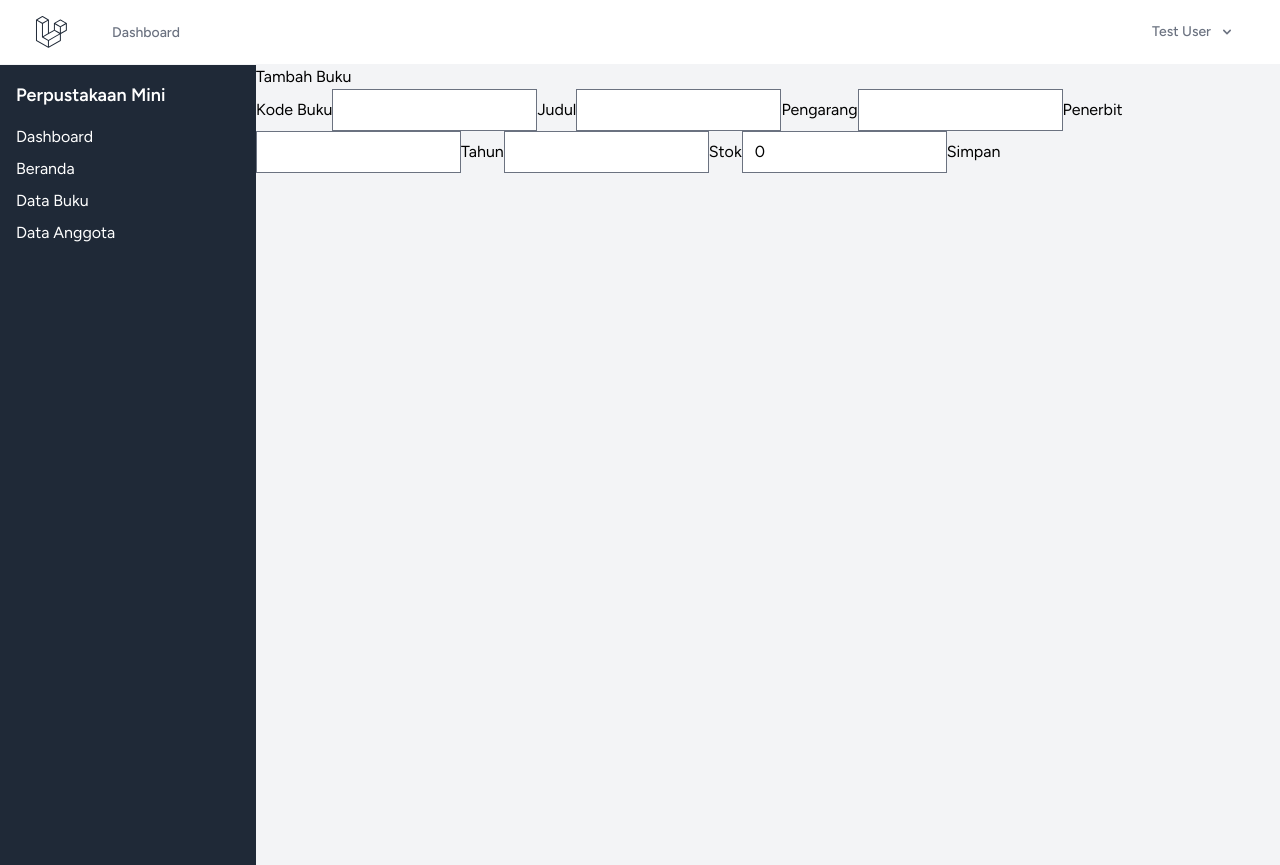
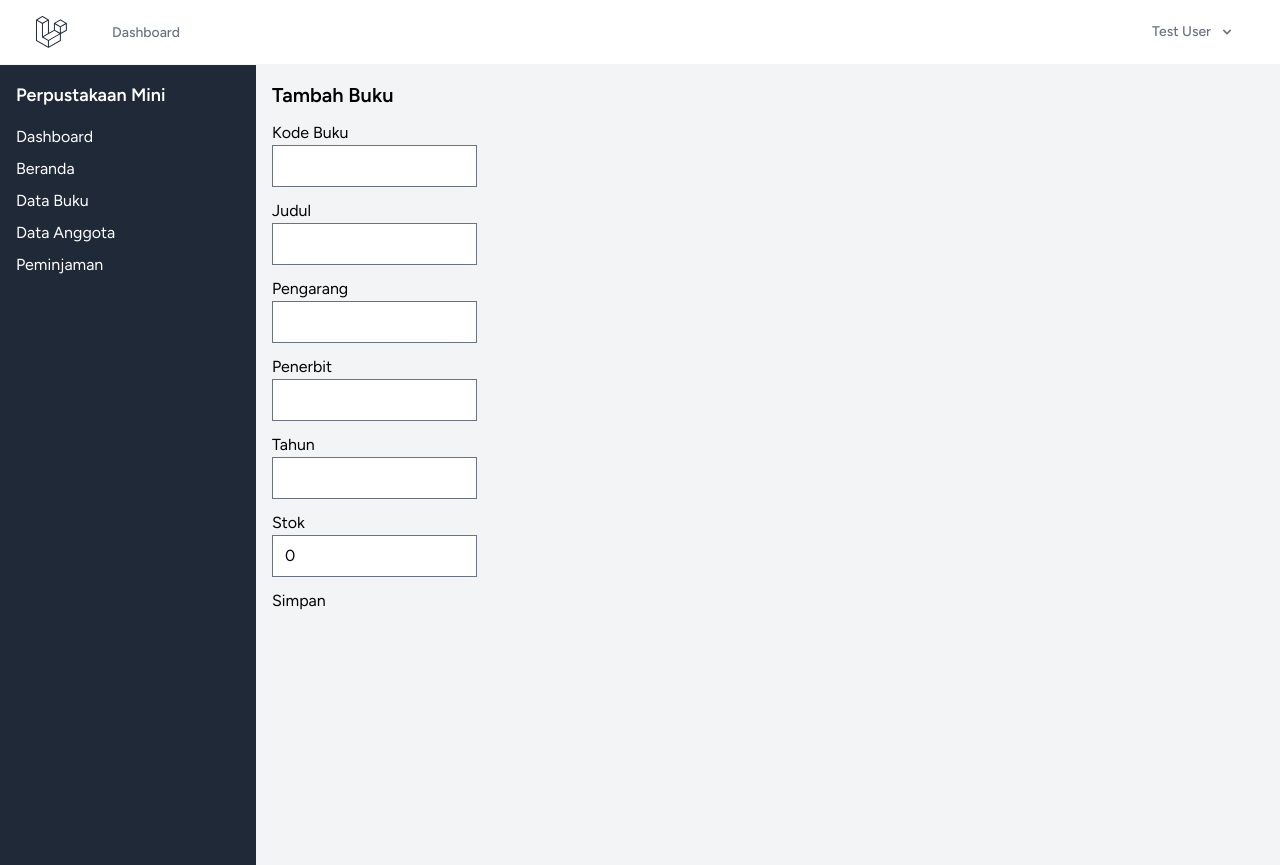
Before and after one commit to najlasaidahsamsu/perpus-app, a Laravel app: page /books/create in a window 1280 px wide. Run offline with Laravel 12, Linux system fonts and the light colour scheme; the visitor is signed in with stand-in values (Sample User, id 1); data comes from the database, SQL or seed files in the repository; style sheets or scripts are compiled from the project's sources; some libraries are stand-ins or nearby versions.

Commit message:
Pertemuan 11 – Perapian tampilan buku dan modul peminjaman

```diff
--- a/resources/js/Components/Sidebar.vue
+++ b/resources/js/Components/Sidebar.vue
@@ -13,7 +13,11 @@ import { Link } from '@inertiajs/vue3';
             <Link href="/books" class="block hover:text-gray-300">Data Buku</Link>
             <!-- Baris baru: menu menuju daftar anggota, href harus sama dengan
             Route::resource('members', ...) -->
+
             <Link href="/members" class="block hover:text-gray-300">Data Anggota</Link>
+
+            <!-- Menu menuju daftar peminjaman -->
+            <Link href="/loans" class="block hover:text-gray-300">Peminjaman</Link>
         </nav>
     </aside>
 </template>
--- a/resources/js/Pages/Books/Create.vue
+++ b/resources/js/Pages/Books/Create.vue
@@ -1,9 +1,6 @@
-
 <script setup>
 import AuthenticatedLayout from '@/Layouts/AuthenticatedLayout.vue';
 import { useForm } from '@inertiajs/vue3';
-import { ref, watch, onBeforeUnmount } from 'vue';
-import axios from 'axios';
 
 // useForm membuat sebuah objek form yang otomatis mengelola nilai input dan pesan error
 const form = useForm({
@@ -15,120 +12,73 @@ const form = useForm({
     stok: 0,
 });
 
-// Status validasi kode buku
-const statusKode = ref('');
-let timer = null;
-let controller = null;
-
-// Mengecek kode buku secara real-time
-watch(() => form.kode_buku, (kode) => {
-    clearTimeout(timer);
-
-    // Membatalkan request sebelumnya jika masih berjalan
-    if (controller) {
-        controller.abort();
-    }
-
-    // Jika input kosong, status dikembalikan
-    if (!kode.trim()) {
-        statusKode.value = '';
-        return;
-    }
-
-    statusKode.value = 'mengecek';
-
-    // Memberikan jeda 500ms sebelum mengirim request
-    timer = setTimeout(async () => {
-        controller = new AbortController();
-
-        try {
-            const response = await axios.get(route('books.cek-kode'), {
-                params: {
-                    kode_buku: kode
-                },
-                signal: controller.signal
-            });
-
-            statusKode.value = response.data.tersedia
-                ? 'tersedia'
-                : 'terpakai';
-
-        } catch (error) {
-            if (error.name !== 'CanceledError' && !axios.isCancel(error)) {
-                statusKode.value = '';
-                console.error('Gagal mengecek kode buku:', error);
-            }
-        }
-    }, 500);
-});
-
-// Membersihkan timer dan request ketika komponen ditutup
-onBeforeUnmount(() => {
-    clearTimeout(timer);
-
-    if (controller) {
-        controller.abort();
-    }
-});
-
-// Dipanggil ketika tombol submit diklik
+// Dipanggil kembali saat tombol submit diklik
 function submit() {
-    // Mengirim data form ke route books.store
+    // Mengirim data form ke route books.store, yaitu method store() pada BookController
     form.post(route('books.store'));
 }
 </script>
 
 <template>
     <AuthenticatedLayout>
-        <h1>Tambah Buku</h1>
+        <div class="p-4">
+            <h1 class="text-xl font-bold">Tambah Buku</h1>
 
-        <form @submit.prevent="submit">
-            <!-- @submit.prevent mencegah form reload halaman, lalu menjalankan function submit() -->
+            <!-- @submit.prevent mencegah form reload halaman, lalu menjalankan submit() -->
+            <!-- space-y-3: jarak antar kelompok isian; setiap isian dibungkus div -->
+            <form @submit.prevent="submit" class="mt-3 space-y-3">
+                <div>
+                    <!-- label class="block": label tampil sebagai baris sendiri -->
+                    <label class="block">Kode Buku</label>
+                    <input v-model="form.kode_buku" type="text">
+                    <!-- Menampilkan pesan error dari validasi Laravel jika ada -->
+                    <div v-if="form.errors.kode_buku" class="text-red-600">
+                        {{ form.errors.kode_buku }}
+                    </div>
+                </div>
 
-            <label>Kode Buku</label>
-            <input v-model="form.kode_buku" type="text">
+                <div>
+                    <label class="block">Judul</label>
+                    <input v-model="form.judul" type="text">
+                    <div v-if="form.errors.judul" class="text-red-600">
+                        {{ form.errors.judul }}
+                    </div>
+                </div>
 
-            <!-- Menampilkan status pengecekan kode buku -->
-            <span v-if="statusKode === 'mengecek'">
-                Sedang mengecek kode buku...
-            </span>
+                <div>
+                    <label class="block">Pengarang</label>
+                    <input v-model="form.pengarang" type="text">
+                    <div v-if="form.errors.pengarang" class="text-red-600">
+                        {{ form.errors.pengarang }}
+                    </div>
+                </div>
 
-            <span v-if="statusKode === 'tersedia'" style="color: green;">
-                Kode buku tersedia
-            </span>
+                <div>
+                    <label class="block">Penerbit</label>
+                    <input v-model="form.penerbit" type="text">
+                    <div v-if="form.errors.penerbit" class="text-red-600">
+                        {{ form.errors.penerbit }}
+                    </div>
+                </div>
 
-            <span v-if="statusKode === 'terpakai'" style="color: red;">
-                Kode buku sudah digunakan
-            </span>
+                <div>
+                    <label class="block">Tahun</label>
+                    <input v-model="form.tahun" type="text">
+                    <div v-if="form.errors.tahun" class="text-red-600">
+                        {{ form.errors.tahun }}
+                    </div>
+                </div>
 
-            <!-- Menampilkan pesan error dari validasi Laravel jika ada -->
-            <span v-if="form.errors.kode_buku" style="color: red;">
-                {{ form.errors.kode_buku }}
-            </span>
+                <div>
+                    <label class="block">Stok</label>
+                    <input v-model="form.stok" type="number">
+                    <div v-if="form.errors.stok" class="text-red-600">
+                        {{ form.errors.stok }}
+                    </div>
+                </div>
 
-            <label>Judul</label>
-            <input v-model="form.judul" type="text">
-            <span v-if="form.errors.judul">{{ form.errors.judul }}</span>
-
-            <label>Pengarang</label>
-            <input v-model="form.pengarang" type="text">
-            <span v-if="form.errors.pengarang">{{ form.errors.pengarang }}</span>
-
-            <label>Penerbit</label>
-            <input v-model="form.penerbit" type="text">
-
-            <label>Tahun</label>
-            <input v-model="form.tahun" type="text">
-
-            <label>Stok</label>
-            <input v-model="form.stok" type="number">
-
-            <button
-                type="submit"
-                :disabled="form.processing || statusKode === 'terpakai' || statusKode === 'mengecek'"
-            >
-                Simpan
-            </button>
-        </form>
+                <button type="submit" :disabled="form.processing">Simpan</button>
+            </form>
+        </div>
     </AuthenticatedLayout>
 </template>
--- a/resources/js/Pages/Books/Edit.vue
+++ b/resources/js/Pages/Books/Edit.vue
@@ -2,7 +2,7 @@
 import AuthenticatedLayout from '@/Layouts/AuthenticatedLayout.vue';
 import { useForm } from '@inertiajs/vue3';
 
-// 'book' diterima dari BookController@edit (Langkah 2), berisi data lama buku ini
+// 'book' diterima dari BookController@edit, berisi data lama buku ini
 const props = defineProps({
     book: Object,
 });
@@ -19,35 +19,69 @@ const form = useForm({
 
 function submit() {
     // form.put() (bukan form.post() seperti pada Create.vue) karena ini operasi Update
-    // route('books.update', props.book.id) merujuk ke method update() pada Langkah 2
+    // route('books.update', props.book.id) merujuk ke method update() pada BookController
     form.put(route('books.update', props.book.id));
 }
 </script>
 
 <template>
     <AuthenticatedLayout>
-        <h1>Edit Buku</h1>
+        <div class="p-4">
+            <h1 class="text-xl font-bold">Edit Buku</h1>
 
-        <form @submit.prevent="submit">
-            <label>Kode Buku</label>
+            <form @submit.prevent="submit" class="mt-3 space-y-3">
+                <div>
+                    <label class="block">Kode Buku</label>
                     <input v-model="form.kode_buku" type="text">
-            <span v-if="form.errors.kode_buku">{{ form.errors.kode_buku }}</span>
+                    <div v-if="form.errors.kode_buku" class="text-red-600">
+                        {{ form.errors.kode_buku }}
+                    </div>
+                </div>
 
-            <label>Judul</label>
+                <div>
+                    <label class="block">Judul</label>
                     <input v-model="form.judul" type="text">
+                    <div v-if="form.errors.judul" class="text-red-600">
+                        {{ form.errors.judul }}
+                    </div>
+                </div>
 
-            <label>Pengarang</label>
+                <div>
+                    <label class="block">Pengarang</label>
                     <input v-model="form.pengarang" type="text">
+                    <div v-if="form.errors.pengarang" class="text-red-600">
+                        {{ form.errors.pengarang }}
+                    </div>
+                </div>
 
-            <label>Penerbit</label>
+                <div>
+                    <label class="block">Penerbit</label>
                     <input v-model="form.penerbit" type="text">
+                    <div v-if="form.errors.penerbit" class="text-red-600">
+                        {{ form.errors.penerbit }}
+                    </div>
+                </div>
 
-            <label>Tahun</label>
+                <div>
+                    <label class="block">Tahun</label>
                     <input v-model="form.tahun" type="text">
+                    <div v-if="form.errors.tahun" class="text-red-600">
+                        {{ form.errors.tahun }}
+                    </div>
+                </div>
 
-            <label>Stok</label>
+                <div>
+                    <label class="block">Stok</label>
                     <input v-model="form.stok" type="number">
-<button type="submit">Simpan Perubahan</button>
+                    <div v-if="form.errors.stok" class="text-red-600">
+                        {{ form.errors.stok }}
+                    </div>
+                </div>
+
+                <button type="submit" :disabled="form.processing">
+                    Simpan Perubahan
+                </button>
             </form>
+        </div>
     </AuthenticatedLayout>
 </template>
--- a/resources/js/Pages/Books/Index.vue
+++ b/resources/js/Pages/Books/Index.vue
@@ -113,67 +113,80 @@ onBeforeUnmount(() => {
 });
 </script>
 
+
 <template>
     <AuthenticatedLayout>
-        <h1>Data Buku</h1>
+        <!-- Perbaikan tampilan: seluruh isi dibungkus div p-4 (jarak dalam) seperti halaman Anggota -->
+        <div class="p-4">
+            <h1 class="text-xl font-bold">Data Buku</h1>
 
             <!-- Flash message: Menampilkan pesan sukses dari session jika ada -->
-        <div v-if="$page.props.flash.success" class="alert alert-success" style="color: red; margin-bottom: 10px;">
+            <div v-if="$page.props.flash.success" class="my-2 text-green-700">
                 {{ $page.props.flash.success }}
             </div>
 
+            <div class="my-3 flex items-center gap-3">
                 <!-- Link menuju form tambah buku, akan diarahkan ke Books/Create.vue -->
                 <Link href="/books/create">+ Tambah Buku</Link>
 
-        <!-- Tidak ada lagi @keyup.enter: pencarian berjalan otomatis lewat -->
-        <!-- watch(keyword) -->
+                <!-- Pencarian berjalan otomatis melalui watch(keyword) -->
                 <input
                     v-model="keyword"
                     type="text"
-            placeholder="Cari judul, pengarang, atau penerbit..."
+                    placeholder="Ketik judul atau pengarang..."
                 >
 
                 <!-- Penanda bahwa permintaan AJAX sedang berjalan -->
-        <span v-if="sedangMencari">Mencari...</span>
+                <span v-if="sedangMencari" class="text-gray-500">Mencari...</span>
+            </div>
 
             <!-- Pesan jika permintaan AJAX gagal -->
-        <p v-if="pesanError">{{ pesanError }}</p>
+            <div v-if="pesanError" class="my-2 text-red-600">{{ pesanError }}</div>
 
-        <table>
+            <!-- Tabel data buku -->
+            <table class="border-collapse">
                 <thead>
                     <tr>
-                    <th>Kode</th>
-                    <th>Judul</th>
-                    <th>Pengarang</th>
-                    <th>Stok</th>
-                    <th>Aksi</th>
+                        <th class="border px-3 py-2">Kode</th>
+                        <th class="border px-3 py-2">Judul</th>
+                        <th class="border px-3 py-2">Pengarang</th>
+                        <th class="border px-3 py-2">Stok</th>
+                        <th class="border px-3 py-2">Aksi</th>
                     </tr>
                 </thead>
 
                 <tbody>
-                <!-- v-for kini membaca daftarBuku (hasil pencarian atau daftar -->
-                <!-- bawaan), bukan books.data -->
+                    <!-- v-for membaca daftarBuku (hasil pencarian atau daftar bawaan) -->
                     <tr v-for="book in daftarBuku" :key="book.id">
-                    <td>{{ book.kode_buku }}</td>
-                    <td>{{ book.judul }}</td>
-                    <td>{{ book.pengarang }}</td>
-                    <td>{{ book.stok }}</td>
-                    <td>
-                        <!-- Link menuju form edit buku, akan diarahkan ke -->
-                        <!-- Books/Edit.vue -->
-                        <Link :href="`/books/${book.id}/edit`">Edit</Link>
+                        <td class="border px-3 py-2">{{ book.kode_buku }}</td>
+                        <td class="border px-3 py-2">{{ book.judul }}</td>
+                        <td class="border px-3 py-2">{{ book.pengarang }}</td>
+                        <td class="border px-3 py-2">{{ book.stok }}</td>
+                        <td class="border px-3 py-2">
+                            <!-- Link menuju form edit buku -->
+                            <Link :href="`/books/${book.id}/edit`" class="mr-3">Edit</Link>
 
-                        <!-- Tombol hapus buku, memanggil function hapus() di -->
-                        <!-- atas -->
+                            <!-- Tombol hapus buku -->
                             <button @click="hapus(book.id)">Hapus</button>
                         </td>
                     </tr>
 
-                <!-- Baris baru: pesan jika tidak ada data yang cocok -->
+                    <!-- Pesan jika tidak ada data yang cocok -->
                     <tr v-if="daftarBuku.length === 0">
-                    <td colspan="5">Tidak ada buku yang ditemukan.</td>
+                        <td colspan="5" class="border px-3 py-2">
+                            Tidak ada data yang ditemukan.
+                        </td>
                     </tr>
                 </tbody>
             </table>
+
+            <!-- Tautan paginasi, hanya untuk daftar bawaan -->
+            <div v-if="hasilCari === null" class="mt-3 flex gap-3">
+                <template v-for="link in books.links" :key="link.label">
+                    <Link v-if="link.url" :href="link.url" v-html="link.label" />
+                    <span v-else v-html="link.label" class="text-gray-400" />
+                </template>
+            </div>
+        </div>
     </AuthenticatedLayout>
 </template>
--- /dev/null
+++ b/resources/js/Pages/Loans/Create.vue
@@ -0,0 +1,87 @@
+<script setup>
+import AuthenticatedLayout from '@/Layouts/AuthenticatedLayout.vue';
+import { useForm } from '@inertiajs/vue3';
+
+// 'members' dan 'books' diterima dari LoanController@create,
+// dipakai untuk mengisi pilihan pada dua dropdown
+const props = defineProps({
+    members: Array,
+    books: Array,
+});
+
+// Hanya dua isian yang dipilih petugas; tanggal pinjam dan jatuh tempo diisi otomatis oleh server
+const form = useForm({
+    member_id: '',
+    book_id: '',
+});
+
+function submit() {
+    // Mengirim data ke route loans.store, yaitu method store() pada LoanController
+    form.post(route('loans.store'));
+}
+</script>
+
+<template>
+    <AuthenticatedLayout>
+        <div class="p-4">
+            <h1 class="text-xl font-bold">Pinjam Buku</h1>
+
+            <form @submit.prevent="submit" class="mt-3 space-y-3">
+                <div>
+                    <label class="block">Anggota</label>
+
+                    <!-- v-model pada select menyimpan value dari option yang dipilih (id anggota) -->
+                    <select v-model="form.member_id">
+                        <option value="" disabled>-- Pilih anggota --</option>
+
+                        <!-- value = id yang dikirim ke server; tulisan di antara tag = yang dibaca petugas -->
+                        <option
+                            v-for="member in members"
+                            :key="member.id"
+                            :value="member.id"
+                        >
+                            {{ member.nama }} ({{ member.nis_nim }})
+                        </option>
+                    </select>
+
+                    <div v-if="form.errors.member_id" class="text-red-600">
+                        {{ form.errors.member_id }}
+                    </div>
+                </div>
+
+                <div>
+                    <label class="block">Buku</label>
+
+                    <select v-model="form.book_id">
+                        <option value="" disabled>-- Pilih buku --</option>
+
+                        <option
+                            v-for="book in books"
+                            :key="book.id"
+                            :value="book.id"
+                        >
+                            {{ book.judul }} (stok: {{ book.stok }})
+                        </option>
+                    </select>
+
+                    <div v-if="form.errors.book_id" class="text-red-600">
+                        {{ form.errors.book_id }}
+                    </div>
+
+                    <!-- Pemberitahuan jika semua buku stoknya habis -->
+                    <div v-if="books.length === 0" class="text-yellow-700">
+                        Belum ada buku dengan stok tersedia.
+                    </div>
+                </div>
+
+                <p class="text-gray-500">
+                    Tanggal pinjam adalah hari ini. Jatuh tempo otomatis 14 hari setelah tanggal pinjam.
+                </p>
+
+                <button type="submit" :disabled="form.processing">
+                    Simpan Peminjaman
+                </button>
+            </form>
+        </div>
+    </AuthenticatedLayout>
+</template>
--- /dev/null
+++ b/resources/js/Pages/Loans/Index.vue
@@ -0,0 +1,76 @@
+<script setup>
+import AuthenticatedLayout from '@/Layouts/AuthenticatedLayout.vue';
+import { Link } from '@inertiajs/vue3';
+
+// 'loans' diterima dari LoanController@index, berisi data peminjaman
+// beserta anggota (loan.member) dan buku (loan.book) yang terkait
+defineProps({
+    loans: Object,
+});
+</script>
+
+<template>
+    <AuthenticatedLayout>
+        <div class="p-4">
+            <h1 class="text-xl font-bold">Data Peminjaman</h1>
+
+            <!-- Flash message: pesan sukses dari session -->
+            <div v-if="$page.props.flash.success" class="my-2 text-green-700">
+                {{ $page.props.flash.success }}
+            </div>
+
+            <div class="my-3">
+                <!-- Link menuju form peminjaman, diarahkan ke Loans/Create.vue -->
+                <Link href="/loans/create">+ Pinjam Buku</Link>
+            </div>
+
+            <table class="border-collapse">
+                <thead>
+                    <tr>
+                        <th class="border px-3 py-2">Anggota</th>
+                        <th class="border px-3 py-2">Kode Buku</th>
+                        <th class="border px-3 py-2">Buku</th>
+                        <th class="border px-3 py-2">Tanggal Pinjam</th>
+                        <th class="border px-3 py-2">Jatuh Tempo</th>
+                        <th class="border px-3 py-2">Status</th>
+                    </tr>
+                </thead>
+
+                <tbody>
+                    <!-- loans.data berisi daftar peminjaman untuk halaman ini -->
+                    <tr v-for="loan in loans.data" :key="loan.id">
+                        <!-- Data anggota dan buku dari relasi LoanController -->
+                        <td class="border px-3 py-2">{{ loan.member.nama }}</td>
+                        <td class="border px-3 py-2">{{ loan.book.kode_buku }}</td>
+                        <td class="border px-3 py-2">{{ loan.book.judul }}</td>
+                        <td class="border px-3 py-2">{{ loan.tanggal_pinjam }}</td>
+                        <td class="border px-3 py-2">{{ loan.tanggal_kembali_rencana }}</td>
+                        <td class="border px-3 py-2">
+                            <!-- Warna status: kuning jika masih dipinjam, hijau jika sudah kembali -->
+                            <span
+                                :class="loan.status === 'dipinjam' ? 'text-yellow-700' : 'text-green-700'"
+                            >
+                                {{ loan.status }}
+                            </span>
+                        </td>
+                    </tr>
+
+                    <!-- Pesan jika belum ada data peminjaman -->
+                    <tr v-if="loans.data.length === 0">
+                        <td colspan="5" class="border px-3 py-2">
+                            Belum ada data peminjaman.
+                        </td>
+                    </tr>
+                </tbody>
+            </table>
+
+            <!-- Tautan paginasi, pola yang sama dengan halaman Buku dan Anggota -->
+            <div class="mt-3 flex gap-3">
+                <template v-for="link in loans.links" :key="link.label">
+                    <Link v-if="link.url" :href="link.url" v-html="link.label" />
+                    <span v-else v-html="link.label" class="text-gray-400" />
+                </template>
+            </div>
+        </div>
+    </AuthenticatedLayout>
+</template>
--- a/routes/web.php
+++ b/routes/web.php
@@ -6,6 +6,7 @@ use Illuminate\Support\Facades\Route;
 use App\Http\Controllers\HomeController;
 use App\Http\Controllers\BookController;
 use App\Http\Controllers\MemberController;
+use App\Http\Controllers\LoanController;
 use Inertia\Inertia;
 
 Route::get('/', [HomeController::class, 'index']);
@@ -23,6 +24,8 @@ Route::middleware(['auth'])->group(function () {
 
     Route::resource('books', BookController::class);
     Route::resource('members', MemberController::class);
+    Route::resource('loans', LoanController::class)->only(['index', 'create', 'store']);
+
 });
 
 
```
Also changed, not shown: app/Http/Controllers/LoanController.php (added, +104 -0 lines). Lines whose indentation alone changed are shown as unchanged.
